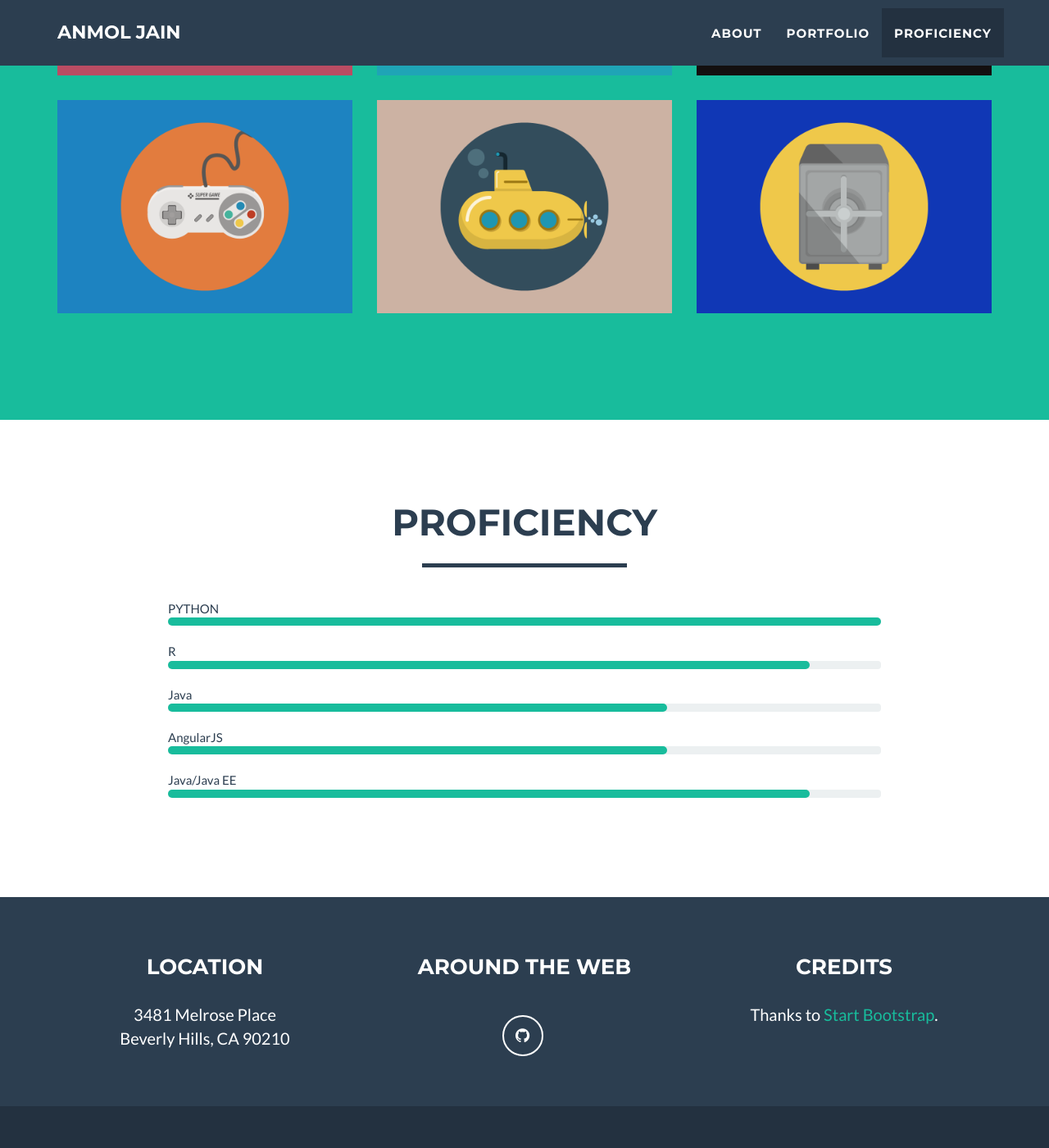
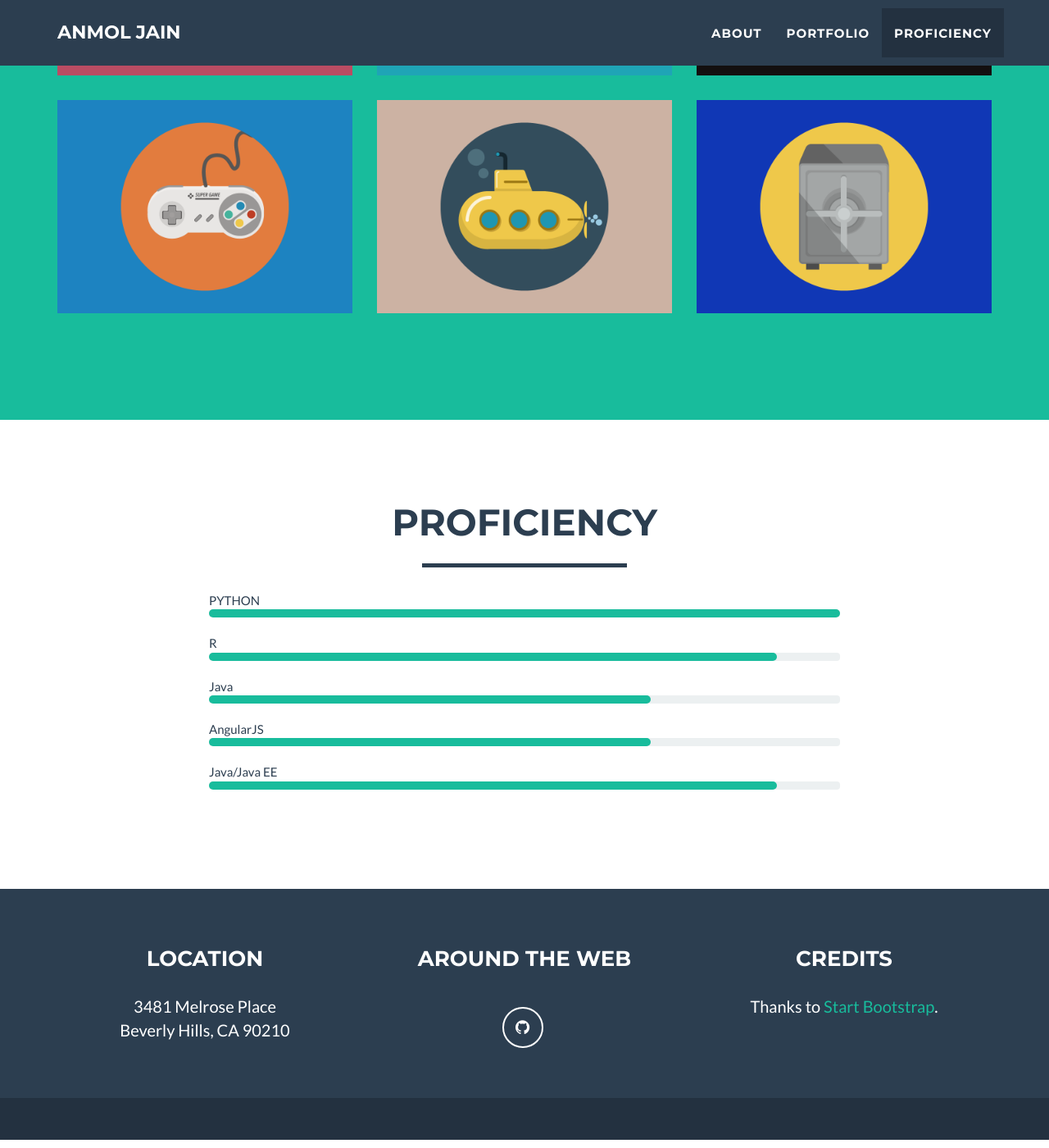
Before and after one commit to anmolaj/anmolaj.github.io, a Jekyll site: the page built from index.html, in a window 1280 px wide and 1400 px high, scrolled down 1644 px. Shown: the whole window at 82% size. Built offline with Jekyll 4.4.1, drawn with Linux system fonts in a browser that asks for light colours.

Commit message:
Style Profieciency padding

```diff
--- a/_includes/css/main.css
+++ b/_includes/css/main.css
@@ -498,7 +498,7 @@ footer .footer-below {
 }
 
 .grid-block {
-    padding-right: 150px;
-    padding-left: 150px;
-    margin: 10px 0;
+    padding-right: 200px;
+    padding-left: 200px;
+    margin: 0px 0;
 }
```
